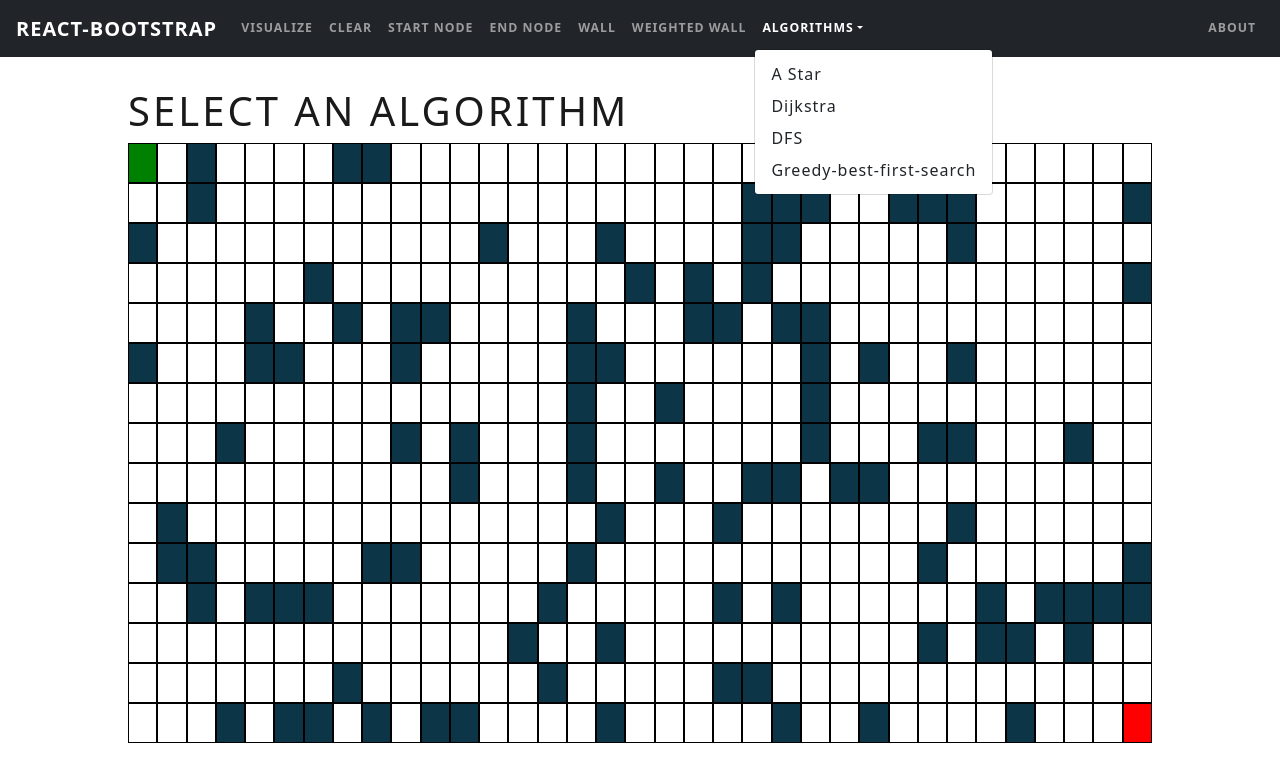
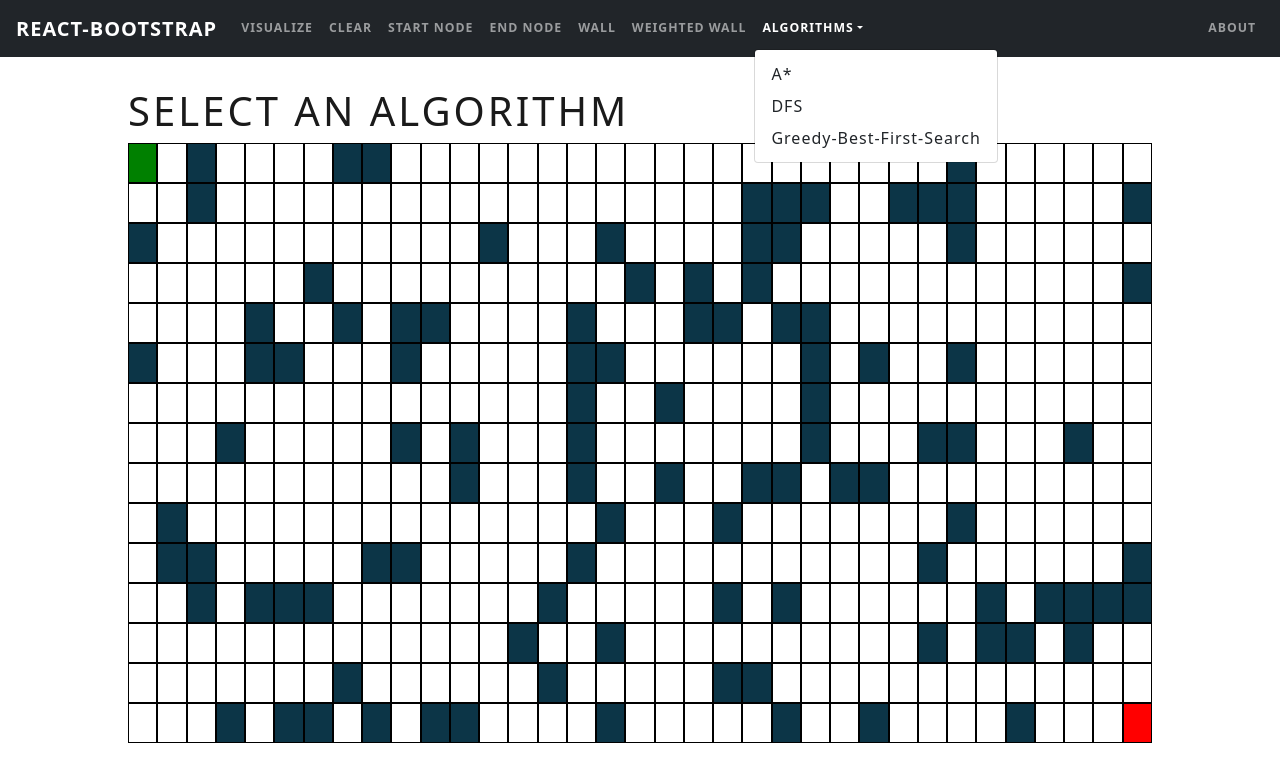
Before and after one commit to shreyas710/path-finding-visualizer, a React (Create React App) app: page / in a window 1280 px wide. Both pictures are taken after a click on the button "ALGORITHMS". Shown: the top 782 px of the page. Built offline with nearby package versions, Linux system fonts and the light colour scheme.

Commit message:
small change

```diff
--- a/src/DFS/dfs.js
+++ b/src/DFS/dfs.js
@@ -1,44 +1,42 @@
-const vis=[];
-const visited=[];
-const path=[];
-let flag=0;
-function dfs(startNode, endNode, rows, cols){
+const vis = [];
+const visited = [];
+const path = [];
+let flag = 0;
+function dfs(startNode, endNode, rows, cols) {
 
 
-    for(let i=0;i<rows;i++)
-    {
-        const temp=[];
-        for(let j=0;j<cols;j++)
-        {
+    for (let i = 0; i < rows; i++) {
+        const temp = [];
+        for (let j = 0; j < cols; j++) {
             temp.push(0);
         }
         vis.push(temp);
     }
-    run(startNode,endNode,vis,visited);
+    run(startNode, endNode, vis, visited);
     let currentNode = endNode;
-    while(currentNode.previous!=undefined){
+    while (currentNode.previous !== undefined) {
         path.push(currentNode);
-        currentNode=currentNode.previous;
+        currentNode = currentNode.previous;
     }
     path.push(currentNode);
     path.reverse();
     return { path, visited, text: "no path found" };
 }
 
-function run(startNode,endNode,vis,visited){
-    if(vis[startNode.x][startNode.y]===0){
-        vis[startNode.x][startNode.y]=1;
+function run(startNode, endNode, vis, visited) {
+    if (vis[startNode.x][startNode.y] === 0) {
+        vis[startNode.x][startNode.y] = 1;
         visited.push(startNode);
-        if(startNode===endNode){
-            flag=1;
+        if (startNode === endNode) {
+            flag = 1;
             return;
         }
-        for(let i=0;i<startNode.neighbours.length;i++){
+        for (let i = 0; i < startNode.neighbours.length; i++) {
             const neighbour = startNode.neighbours[i];
-            if(vis[neighbour.x][neighbour.y]==0&&!neighbour.isWall){
-                run(startNode.neighbours[i],endNode,vis,visited);
-                startNode.neighbours[i].previous=startNode;
-                if(flag==1){
+            if (vis[neighbour.x][neighbour.y] === 0 && !neighbour.isWall) {
+                run(startNode.neighbours[i], endNode, vis, visited);
+                startNode.neighbours[i].previous = startNode;
+                if (flag === 1) {
                     return;
                 }
             }
--- a/src/Greedy-Best-first-search/greedy-best.js
+++ b/src/Greedy-Best-first-search/greedy-best.js
@@ -1,6 +1,5 @@
 class QElement {
-    constructor(element, priority)
-    {
+    constructor(element, priority) {
         this.element = element;
         this.priority = priority;
     }
@@ -8,12 +7,10 @@ class QElement {
 
 class PriorityQueue {
 
-    constructor()
-    {
+    constructor() {
         this.items = [];
     }
-    enqueue(element, priority)
-    {
+    enqueue(element, priority) {
         var qElement = new QElement(element, priority);
         var contain = false;
 
@@ -30,56 +27,52 @@ class PriorityQueue {
         }
     };
 
-    dequeue()
-    {
+    dequeue() {
         if (this.isEmpty())
             return "Underflow";
         return this.items.shift();
     }
 
-    isEmpty()
-    {
-        return this.items.length == 0;
+    isEmpty() {
+        return this.items.length === 0;
     }
 }
 
-function greedy_best(startNode,endNode,rows,cols){
+function greedy_best(startNode, endNode, rows, cols) {
     var priorityQueue = new PriorityQueue();
-    let visited=[];
-    let path=[];
-    const vis=[];
-    for(let i=0;i<rows;i++)
-    {
-        const temp=[];
-        for(let j=0;j<cols;j++)
-        {
+    let visited = [];
+    let path = [];
+    const vis = [];
+    for (let i = 0; i < rows; i++) {
+        const temp = [];
+        for (let j = 0; j < cols; j++) {
             temp.push(0);
         }
         vis.push(temp);
     }
-    priorityQueue.enqueue(startNode,0);
-    vis[startNode.x][startNode.y]=1;
+    priorityQueue.enqueue(startNode, 0);
+    vis[startNode.x][startNode.y] = 1;
     visited.push(startNode);
-    while(!priorityQueue.isEmpty()){
+    while (!priorityQueue.isEmpty()) {
         let node = priorityQueue.dequeue().element;
         console.log(node);
-        if(node==endNode){
+        if (node === endNode) {
             break;
         }
-        for(let i=0;i<node.neighbours.length;i++){
+        for (let i = 0; i < node.neighbours.length; i++) {
             let cur = node.neighbours[i];
-            if(vis[cur.x][cur.y]==0&&!cur.isWall){
+            if (vis[cur.x][cur.y] === 0 && !cur.isWall) {
                 visited.push(cur);
-                cur.previous=node;
-                vis[cur.x][cur.y]=1;
-                priorityQueue.enqueue(cur,0);
+                cur.previous = node;
+                vis[cur.x][cur.y] = 1;
+                priorityQueue.enqueue(cur, 0);
             }
         }
     }
-    let cur=endNode;
-    while(cur.previous!=undefined){
+    let cur = endNode;
+    while (cur.previous !== undefined) {
         path.push(cur);
-        cur=cur.previous;
+        cur = cur.previous;
     }
     path.push(cur);
     path.reverse();
--- a/src/components/Navbar.js
+++ b/src/components/Navbar.js
@@ -2,15 +2,8 @@ import React from 'react';
 import "bootswatch/dist/lux/bootstrap.min.css";
 import 'bootstrap/dist/css/bootstrap.min.css';
 import * as ReactBootStrap from 'react-bootstrap'
-import * as Pathfind from './Pathfind'
 
-
-const Navbar = ({visualizePath,visualzeShortestPath,initialiseGrid,changeAlgo}) => {
-
-   const handleClick = () => {
-       alert('Hey');
-    changeAlgo(1);
-    }
+const Navbar = ({ visualizePath, visualzeShortestPath, initialiseGrid, changeAlgo }) => {
 
     return (
         <ReactBootStrap.Navbar collapseOnSelect expand="lg" bg="dark" variant="dark">
@@ -25,10 +18,9 @@ const Navbar = ({visualizePath,visualzeShortestPath,initialiseGrid,changeAlgo})
                     <ReactBootStrap.Nav.Link href="#pricing">Wall</ReactBootStrap.Nav.Link>
                     <ReactBootStrap.Nav.Link href="#pricing">Weighted Wall</ReactBootStrap.Nav.Link>
                     <ReactBootStrap.NavDropdown title="Algorithms" id="collasible-nav-dropdown">
-                    <ReactBootStrap.NavDropdown.Item onClick={() => {changeAlgo(1)}}>A Star</ReactBootStrap.NavDropdown.Item>
-                    <ReactBootStrap.NavDropdown.Item onClick={() => {changeAlgo(2)}}>Dijkstra</ReactBootStrap.NavDropdown.Item>
-                    <ReactBootStrap.NavDropdown.Item onClick={() => {changeAlgo(3)}}>DFS</ReactBootStrap.NavDropdown.Item>
-                    <ReactBootStrap.NavDropdown.Item onClick={() => {changeAlgo(4)}}>Greedy-best-first-search</ReactBootStrap.NavDropdown.Item>
+                        <ReactBootStrap.NavDropdown.Item onClick={() => { changeAlgo(1) }}>A*</ReactBootStrap.NavDropdown.Item>
+                        <ReactBootStrap.NavDropdown.Item onClick={() => { changeAlgo(2) }}>DFS</ReactBootStrap.NavDropdown.Item>
+                        <ReactBootStrap.NavDropdown.Item onClick={() => { changeAlgo(3) }}>Greedy-Best-First-Search</ReactBootStrap.NavDropdown.Item>
                     </ReactBootStrap.NavDropdown>
                 </ReactBootStrap.Nav>
                 <ReactBootStrap.Nav>
--- a/src/components/Pathfind.js
+++ b/src/components/Pathfind.js
@@ -15,7 +15,6 @@ const NODE_START_ROW = 0;
 const NODE_START_COL = 0;
 const NODE_END_ROW = rows - 1;
 const NODE_END_COL = cols - 1;
-let algo = -1;
 let Name = "Select an Algorithm";
 
 const Pathfind = () => {
@@ -61,20 +60,16 @@ const Pathfind = () => {
         const startNode = Grid[NODE_START_ROW][NODE_START_COL];
         const endNode = Grid[NODE_END_ROW][NODE_END_COL];
         let path;
-        algo = val;
         switch (val) {
             case 1:
                 path = Astar(startNode, endNode);
                 Name = 'A* Algorithm'
                 break;
             case 2:
-                Name = "Dijkstra's Algorithm";
-                break;
-            case 3:
                 path = dfs(startNode, endNode, rows, cols);
                 Name = "DFS Algorithm";
                 break;
-            case 4:
+            case 3:
                 path = greedy_best(startNode, endNode, rows, cols);
                 Name = "Greedy-best-first-search"
                 break;
```
Lines whose indentation alone changed are shown as unchanged.
